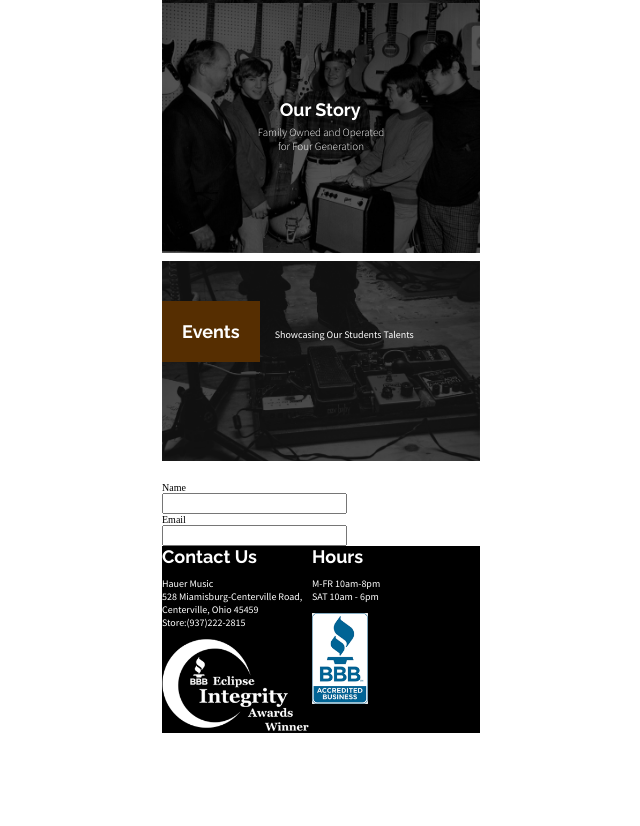
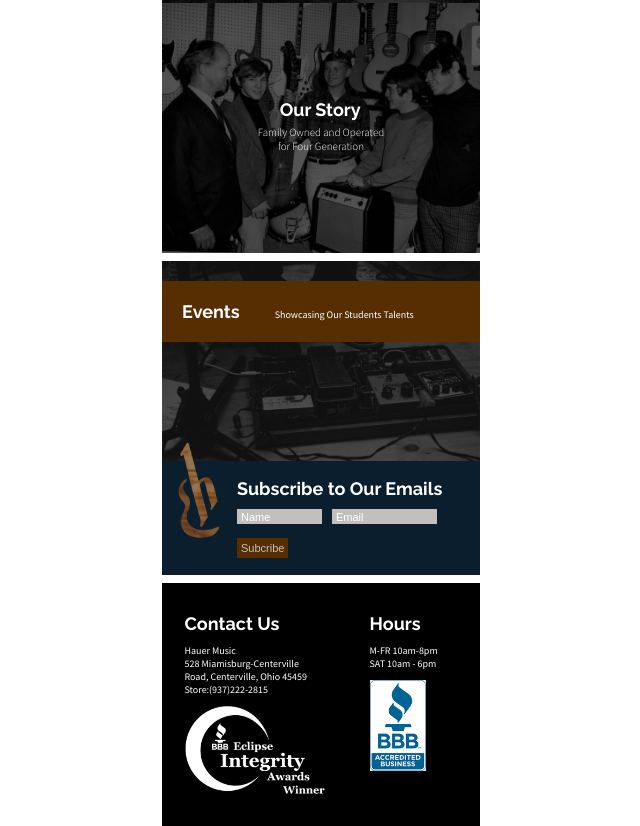
Before and after one commit to JuliaSchantz/webIII_PR03, a website: page src/index.html in a window 1280 px wide. Shown: the part 554-1380 px from the top of the page, without its empty margins (319-959 px from the left). Before the commit the page ends 1287 px from the top, so only its background shows below. Drawn offline with Linux system fonts and the light colour scheme.

Commit message:
add button to subscribe section

```diff
--- a/src/css/footer.css
+++ b/src/css/footer.css
@@ -3,19 +3,29 @@
 }
 
 .eclipse-logo {
-  width: 147px;
+  width: 140px;
 }
 
 .footer-contact {
-  width: 150px;
+  width: 140px;
+  margin: auto;
 }
 
 .footer-contact__info {
   color: white;
 }
 
+.footer-hours {
+  width: 88px;
+  margin: 0 auto;
+}
+
 .footer-hours__info {
   color: white;
+}
+
+.main-footer {
+  padding: 30px 0;
 }
 
 .main-footer__text {
--- a/src/css/home.css
+++ b/src/css/home.css
@@ -57,14 +57,17 @@
   margin-top: 8px;
 }
 
+.main-events__info {
+  padding-top: 20px;
+}
+
 .main-events__text {
-  padding-top: 40px;
+  background-color: var(--color-rust-300);
   display: flex;
   flex-flow: row wrap;
 }
 
 .main-events__text-header {
-  background-color: var(--color-rust-300);
   padding: 20px;
 }
 
@@ -75,9 +78,75 @@
 
 .main-image {
   background-image: url(/images/home-header2.png);
+  background-repeat: no-repeat;
+  margin: auto;
+  height: 200px;
+  width: 100%;
 }
 
 .main-image__header {
+  margin: 0 0 0 14px;
+  padding: 25% 0;
+  width: 70%;
+}
+
+.main-subscribe {
+  background-color: var(--color-navy);
+  display: flex;
+  flex-flow: row wrap;
+  margin-bottom: 8px;
+}
+
+.main-subscribe__button {
+  margin-top: 14px;
+  box-sizing: border-box;
+  border: none;
+  background-color: var(--color-rust-300);
+  color: #C1C0BE;
+  font-weight: var(--weight-light);
+  font-size: var(--size-b1);
+  padding: 4px;
+}
+
+.main-subscribe__form {
+  display: flex;
+  margin-top: 10px;
+}
+
+.main-subscribe__name-input {
   margin: 0;
-  height: 200px;
+  padding: 7px 0 8px 4px;
+  width: 85px;
+  height: 15px;
+  box-sizing: border-box;
+  border: none;
+  background-color: #C1C0BE;
 }
+
+.main-subscribe__email-input {
+  margin: 0 0 0 10px;
+  padding: 7px 0 8px 4px;
+  width: 105px;
+  height: 15px;
+  box-sizing: border-box;
+  border: none;
+  background-color: #C1C0BE;
+}
+
+::placeholder {
+  color: white;
+  font-weight: var(--weight-light);
+  font-size: var(--size-b1);
+}
+
+.main-subscribe__image {
+  margin: -20px 15px 0 14px;
+}
+
+.main-subscribe__section {
+  padding: 17px 0;
+}
+
+.subscribe-image {
+  width: 46px;
+}
--- a/src/index.html
+++ b/src/index.html
@@ -72,22 +72,28 @@
     </ul>
 
     <div class="main-events">
-      <div class="main-events__text events-text">
-        <h2 class="main-events__text-header">Events</h2>
-        <p class="main-events__text-subheader">Showcasing Our Students Talents</p>
+      <div class="main-events__info">
+        <div class="main-events__text events-text">
+          <h2 class="main-events__text-header">Events</h2>
+          <p class="main-events__text-subheader">Showcasing Our Students Talents</p>
+        </div>
       </div>
     </div>
 
     <div class="main-subscribe">
-      <div class="main-subscribe__text">
-        <h2 class="main-subscribe__text-header">Subscribe to Our Emails</h2>
+      <div class="main-subscribe__image">
+        <img class="subscribe-image single-logo" src="images/logo-hauer-single.png">
       </div>
-      <form class="main-subscribe__form">
-        <label for="name">Name</label><br>
-        <input type="text" id="name" name="name"><br>
-        <label for="email">Email</label><br>
-        <input type="text" id="email" name="email">
-      </form>
+      <div class="main-subscribe__section">
+        <div class="main-subscribe__header">
+          <h2 class="main-subscribe__header-text">Subscribe to Our Emails</h2>
+        </div>
+        <form class="main-subscribe__form">
+          <input class="main-subscribe__name-input" type="text" id="name" name="name" placeholder="Name"><br>
+          <input class="main-subscribe__email-input" type="text" id="email" name="email" placeholder="Email">
+        </form>
+        <button class="main-subscribe__button">Subcribe</button>
+      </div>
     </div>
   </main>
 
```
Also changed, not shown: src/images/logo-hauer-single.png (added).
